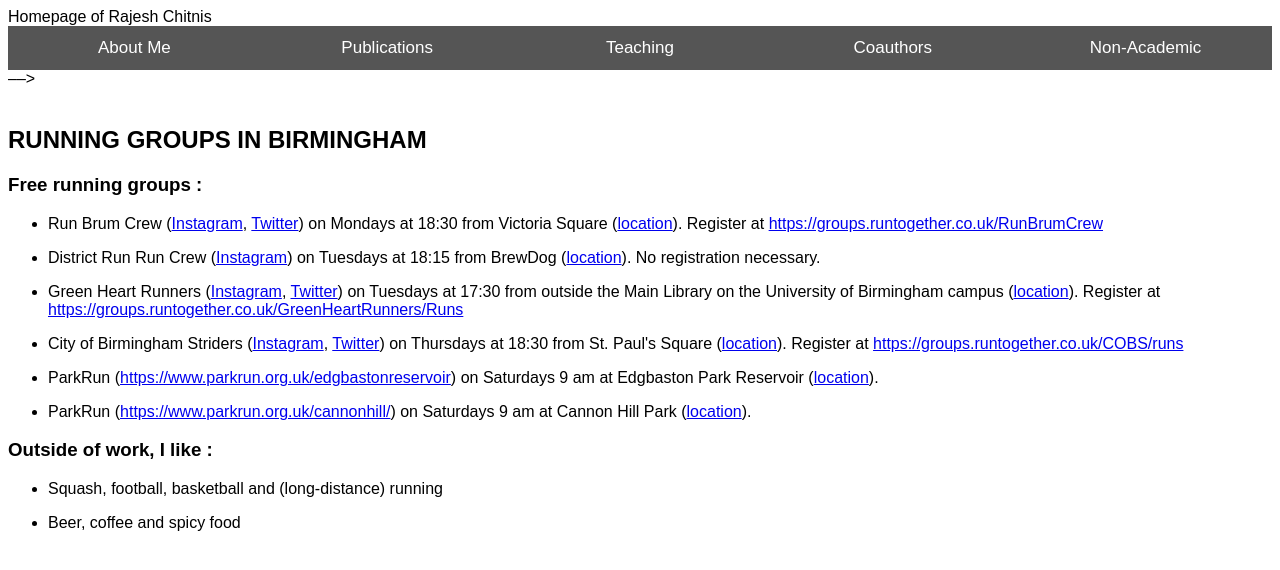
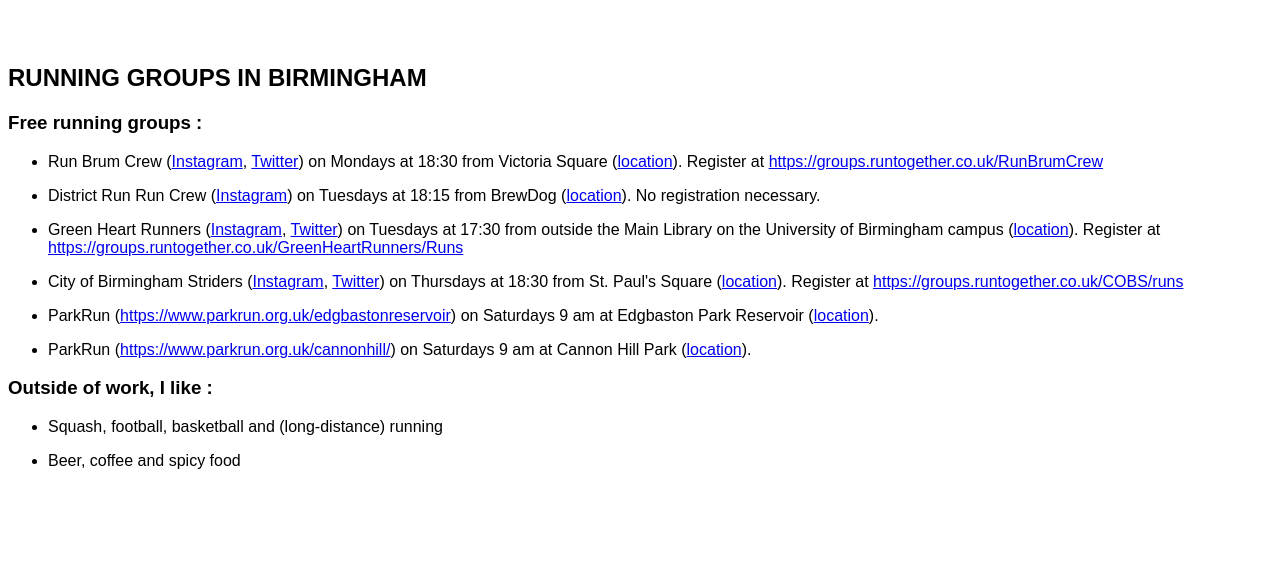
Before and after one commit to rajeshchitnis/rajeshchitnis.github.io, a Jekyll site: the page running.html, which Jekyll copies as it is, in a window 1280 px wide. Shown: the top 570 px of the page. Built offline with Jekyll 4.4.1, drawn with Linux system fonts in a browser that asks for light colours.

Commit message:
Update running.html

```diff
--- a/running.html
+++ b/running.html
@@ -49,17 +49,7 @@
 
 <body>
 
-<!––
- <h2>Homepage of Rajesh Chitnis</h2>
 
-<div class="navbar">
-  <a href="index.html">About Me</a>
-  <a href="publications.html">Publications</a>
-  <a href="teaching.html">Teaching</a>
-  <a href="coauthors.html">Coauthors</a>
-  <a href="non-acad.html">Non-Academic</a>
-</div>
-––>
 
 <br>
 <br>
```
